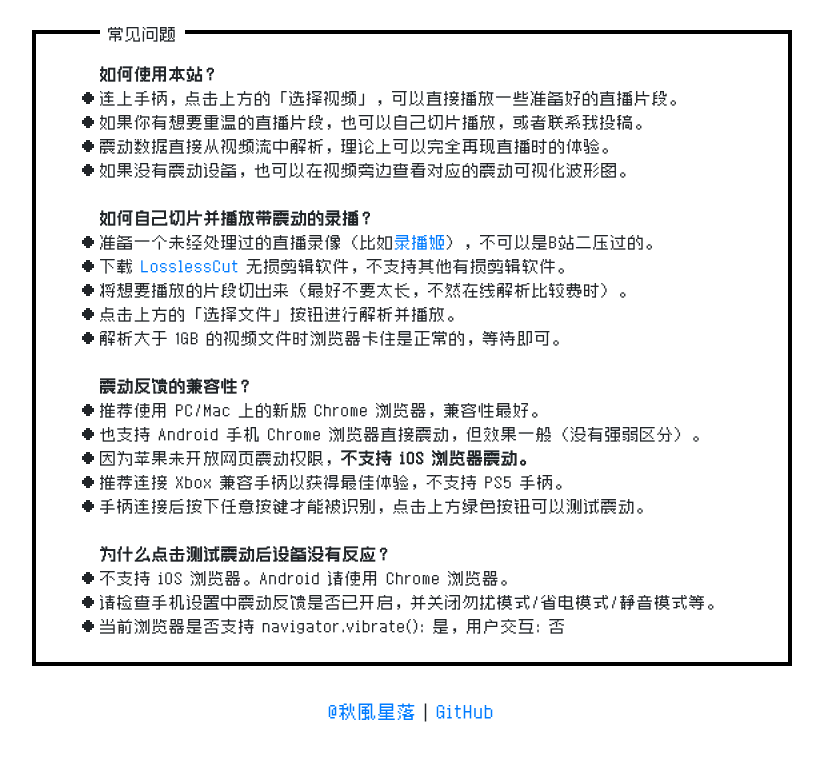
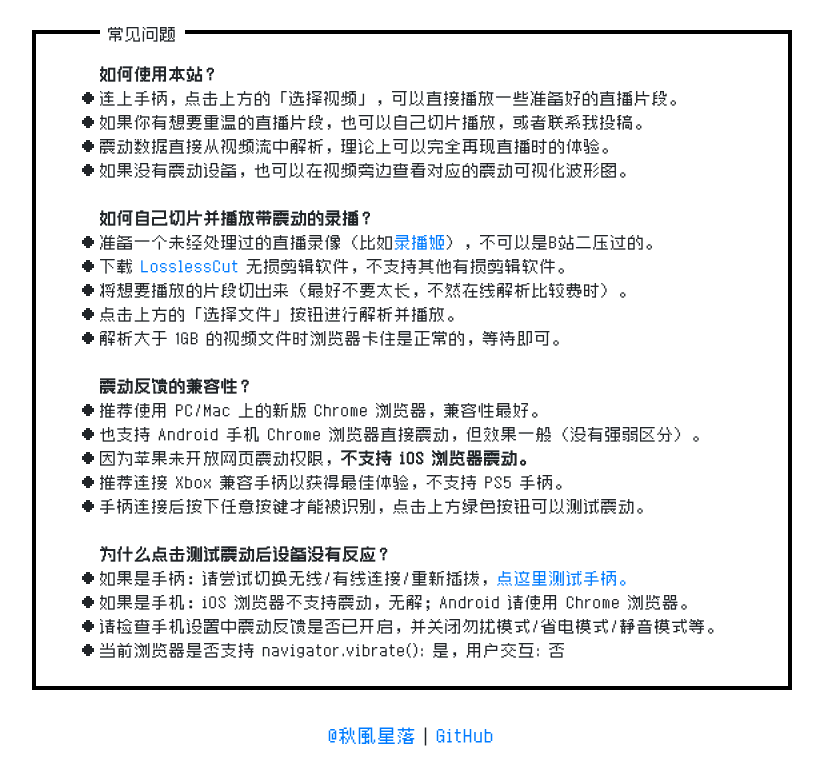
Before and after one commit to meowersme/bililive-vibration, a React (Vite) app in the folder packages/player/: page / in a window 1280 px wide. Shown: the part 620-1401 px from the top of the page, without its empty margins (228-1051 px from the left). Before the commit the page ends 1377 px from the top, so only its background shows below. Built offline with nearby package versions, Linux system fonts and the light colour scheme; what scichart would draw is missing.

Commit message:
:bug: fix: 切换视频后手柄不震动的问题

```diff
--- a/packages/player/src/App.tsx
+++ b/packages/player/src/App.tsx
@@ -143,8 +143,8 @@ function App() {
   useEffect(() => {
     EE.on('GAMEPAD_UPDATE', (gamepads) => {
       const formatGamepad = (gp: Gamepad) =>
-        `ID: ${gp.id.slice(0, 20)}.., 支持震动: ${gp.vibrationActuator ? '是' : '否'}`;
-      setGamepads(`手柄已连接：\n${gamepads.map((gp) => formatGamepad(gp)).join('\n')}`);
+        `${gp.id.slice(0, 20)}.., 支持震动: ${gp.vibrationActuator ? '是' : '否'}`;
+      setGamepads(`手柄已连接: \n${gamepads.map((gp) => formatGamepad(gp)).join('\n')}`);
     });
   }, []);
 
@@ -312,7 +312,13 @@ function Manual() {
         <b>为什么点击测试震动后设备没有反应？</b>
       </p>
       <ul className="nes-list is-disc">
-        <li>不支持 iOS 浏览器。Android 请使用 Chrome 浏览器。</li>
+        <li>
+          如果是手柄：请尝试切换无线/有线连接/重新插拔，
+          <a href="https://hardwaretester.com/gamepad/" target="_blank">
+            点这里测试手柄。
+          </a>
+        </li>
+        <li>如果是手机：iOS 浏览器不支持震动，无解；Android 请使用 Chrome 浏览器。</li>
         <li>请检查手机设置中震动反馈是否已开启，并关闭勿扰模式/省电模式/静音模式等。</li>
         <li>
           当前浏览器是否支持 navigator.vibrate():{' '}
--- a/packages/player/src/controller/vibrator.ts
+++ b/packages/player/src/controller/vibrator.ts
@@ -65,11 +65,14 @@ export class GamepadVibrator extends Vibrator {
 
     window.addEventListener('gamepadconnected', this.onGamepadConnected);
     window.addEventListener('gamepaddisconnected', this.onGamepadDisconnected);
+    this.refreshGamepads();
   }
 
   public refreshGamepads() {
     this.gamepads = navigator.getGamepads().filter((gamepad) => gamepad !== null);
-    EE.emit('GAMEPAD_UPDATE', this.gamepads);
+    if (this.gamepads.length) {
+      EE.emit('GAMEPAD_UPDATE', this.gamepads);
+    }
   }
 
   protected vibrate(l: number, r: number) {
```
Also changed, not shown: packages/player/src/assets/zpix-subset.ttf.
